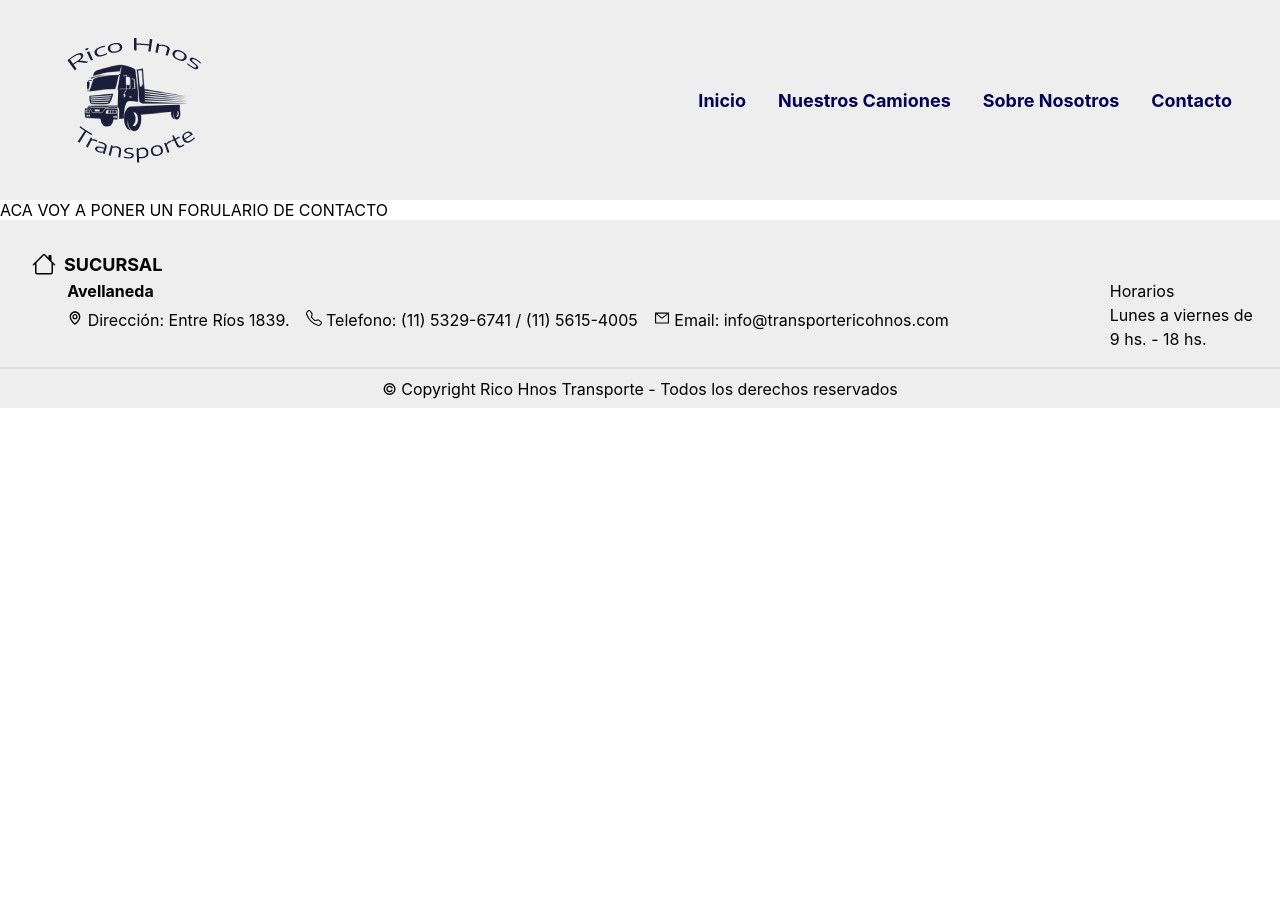
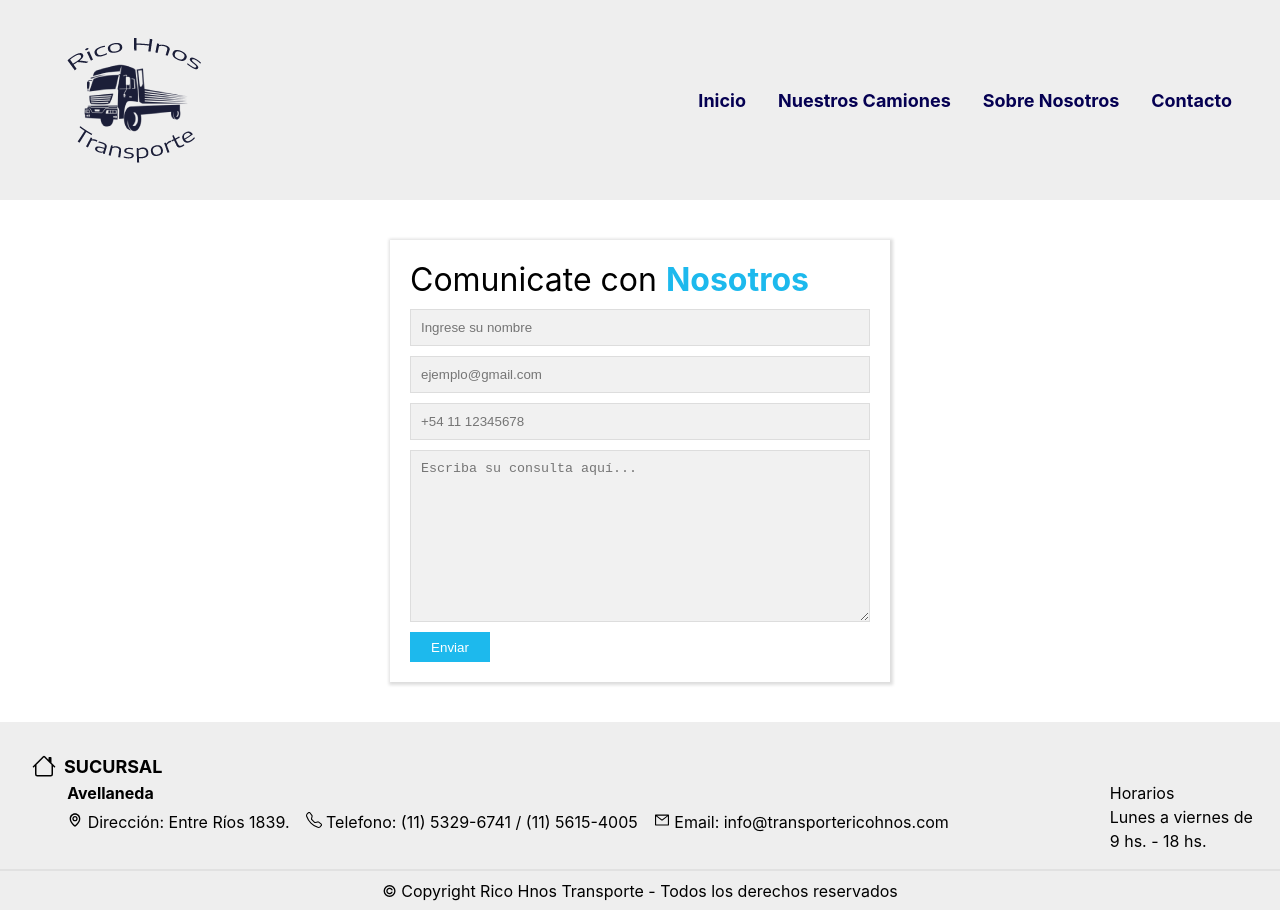
Before and after one commit to cufa03/ricotransp, a React (Create React App) app: page /contact in a window 1280 px wide. Before the commit the page ends 800 px from the top, so only its background shows below. Built offline with nearby package versions, Linux system fonts and the light colour scheme.

Commit message:
Created and styled form

```diff
--- a/public/index.html
+++ b/public/index.html
@@ -11,7 +11,6 @@
 		/>
 		<link rel="apple-touch-icon" href="%PUBLIC_URL%/logo192.png" />
 
-		<link rel="manifest" href="%PUBLIC_URL%/manifest.json" />
 		<script
 			src="https://kit.fontawesome.com/0a2eb4c49b.js"
 			crossorigin="anonymous"
--- a/src/components/contactForm/index.js
+++ /dev/null
@@ -1,11 +0,0 @@
-import React from 'react';
-import './styles.css';
-const ContactForm = () => {
-	return (
-		<div>
-			<div>ACA VOY A PONER UN FORULARIO DE CONTACTO</div>
-		</div>
-	);
-};
-
-export default ContactForm;
--- /dev/null
+++ b/src/components/contactForm/index.jsx
@@ -0,0 +1,60 @@
+import React from 'react';
+import { useState } from 'react';
+import './styles.css';
+const ContactForm = () => {
+	const [data, setData] = useState({ name: '', email: '', phone: '', msg: '' });
+	const handleChange = (event) => {
+		const name = event.target.name;
+		const value = event.target.value;
+		setData({ ...data, [name]: value });
+	};
+	const handleSubmit = (event) => {
+		event.preventDefault();
+		setData({ name: '', email: '', phone: '', msg: '' });
+	};
+	return (
+		<div>
+			<form method="post" onSubmit={handleSubmit}>
+				<p>
+					Comunicate con <span>Nosotros</span>
+				</p>
+				<input
+					type="text"
+					name="name"
+					id=""
+					onChange={handleChange}
+					value={data.name}
+					placeholder="Ingrese su nombre"
+				/>
+				<input
+					type="email"
+					name="email"
+					id=""
+					onChange={handleChange}
+					value={data.email}
+					placeholder="ejemplo@gmail.com"
+				/>
+				<input
+					type="phone"
+					name="phone"
+					id=""
+					onChange={handleChange}
+					value={data.phone}
+					placeholder="+54 11 12345678"
+				/>
+				<textarea
+					name="msg"
+					id=""
+					cols="30"
+					rows="10"
+					onChange={handleChange}
+					value={data.msg}
+					placeholder="Escriba su consulta aquí..."
+				/>
+				<button type="submit"> Enviar </button>
+			</form>
+		</div>
+	);
+};
+
+export default ContactForm;
--- a/src/components/contactForm/styles.css
+++ b/src/components/contactForm/styles.css
@@ -1 +1,49 @@
-/*# sourceMappingURL=styles.css.map */
+form {
+  display: block;
+  background-color: #fff;
+  box-shadow: 1px 1px 3px 2px #ddd;
+  margin: 40px auto;
+  max-width: 500px;
+  max-height: 700px;
+  padding: 20px;
+}
+
+form input,
+textarea {
+  display: flex;
+  flex-direction: column;
+  width: 100%;
+  margin: 10px auto;
+  padding: 10px;
+  background-color: #f1f1f1;
+  border: 1px solid #ddd;
+}
+
+form input:hover,
+textarea:hover {
+  background-color: #e6e6e6;
+}
+
+form p {
+  font-size: xx-large;
+}
+
+form span {
+  color: rgb(29, 185, 237);
+  font-weight: bold;
+}
+
+form button {
+  height: 30px;
+  width: 80px;
+  align-items: center;
+  border: none;
+  background-color: rgb(29, 185, 237);
+  color: #fff;
+  cursor: pointer;
+}
+
+form button:hover {
+  background-color: rgb(18, 150, 194);
+  color: black;
+}/*# sourceMappingURL=styles.css.map */
--- a/src/components/contactForm/styles.scss
+++ b/src/components/contactForm/styles.scss
@@ -0,0 +1,45 @@
+form {
+	display: block;
+	background-color: #fff;
+	box-shadow: 1px 1px 3px 2px #ddd;
+	margin: 40px auto;
+	max-width: 500px;
+	max-height: 700px;
+	padding: 20px;
+}
+
+form input,
+textarea {
+	display: flex;
+	flex-direction: column;
+	width: 100%;
+	margin: 10px auto;
+	padding: 10px;
+	background-color: #f1f1f1;
+	border: 1px solid #ddd;
+}
+form input:hover,
+textarea:hover {
+	background-color: #e6e6e6;
+}
+
+form p {
+	font-size: xx-large;
+}
+form span {
+	color: rgb(29, 185, 237);
+	font-weight: bold;
+}
+form button {
+	height: 30px;
+	width: 80px;
+	align-items: center;
+	border: none;
+	background-color: rgb(29, 185, 237);
+	color: #fff;
+	cursor: pointer;
+}
+form button:hover {
+	background-color: rgb(18, 150, 194);
+	color: black;
+}
--- a/src/components/pages/trucks/index.js
+++ b/src/components/pages/trucks/index.js
@@ -11,23 +11,47 @@ const ourTrucks = () => {
 		<div>
 			<div className="titulo"></div>
 			<div className="gallery">
-				<figure class="gallery__item gallery__item--1">
-					<img src={camion1} class="gallery__img" alt="imagen de un camion" />
+				<figure className="gallery__item gallery__item--1">
+					<img
+						src={camion1}
+						className="gallery__img"
+						alt="imagen de un camion"
+					/>
 				</figure>
-				<figure class="gallery__item gallery__item--2">
-					<img src={camion6} class="gallery__img" alt="imagen de un camion" />
+				<figure className="gallery__item gallery__item--2">
+					<img
+						src={camion6}
+						className="gallery__img"
+						alt="imagen de un camion"
+					/>
 				</figure>
-				<figure class="gallery__item gallery__item--3">
-					<img src={camion3} class="gallery__img" alt="imagen de un camion" />
+				<figure className="gallery__item gallery__item--3">
+					<img
+						src={camion3}
+						className="gallery__img"
+						alt="imagen de un camion"
+					/>
 				</figure>
-				<figure class="gallery__item gallery__item--4">
-					<img src={camion4} class="gallery__img" alt="imagen de un camion" />
+				<figure className="gallery__item gallery__item--4">
+					<img
+						src={camion4}
+						className="gallery__img"
+						alt="imagen de un camion"
+					/>
 				</figure>
-				<figure class="gallery__item gallery__item--5">
-					<img src={camion5} class="gallery__img" alt="imagen de un camion" />
+				<figure className="gallery__item gallery__item--5">
+					<img
+						src={camion5}
+						className="gallery__img"
+						alt="imagen de un camion"
+					/>
 				</figure>
-				<figure class="gallery__item gallery__item--6">
-					<img src={camion2} class="gallery__img" alt="imagen de un camion" />
+				<figure className="gallery__item gallery__item--6">
+					<img
+						src={camion2}
+						className="gallery__img"
+						alt="imagen de un camion"
+					/>
 				</figure>
 			</div>
 		</div>
```
Also changed, not shown: public/manifest.json (deleted), 1 other file (tests, documents, lock files or other folders).
